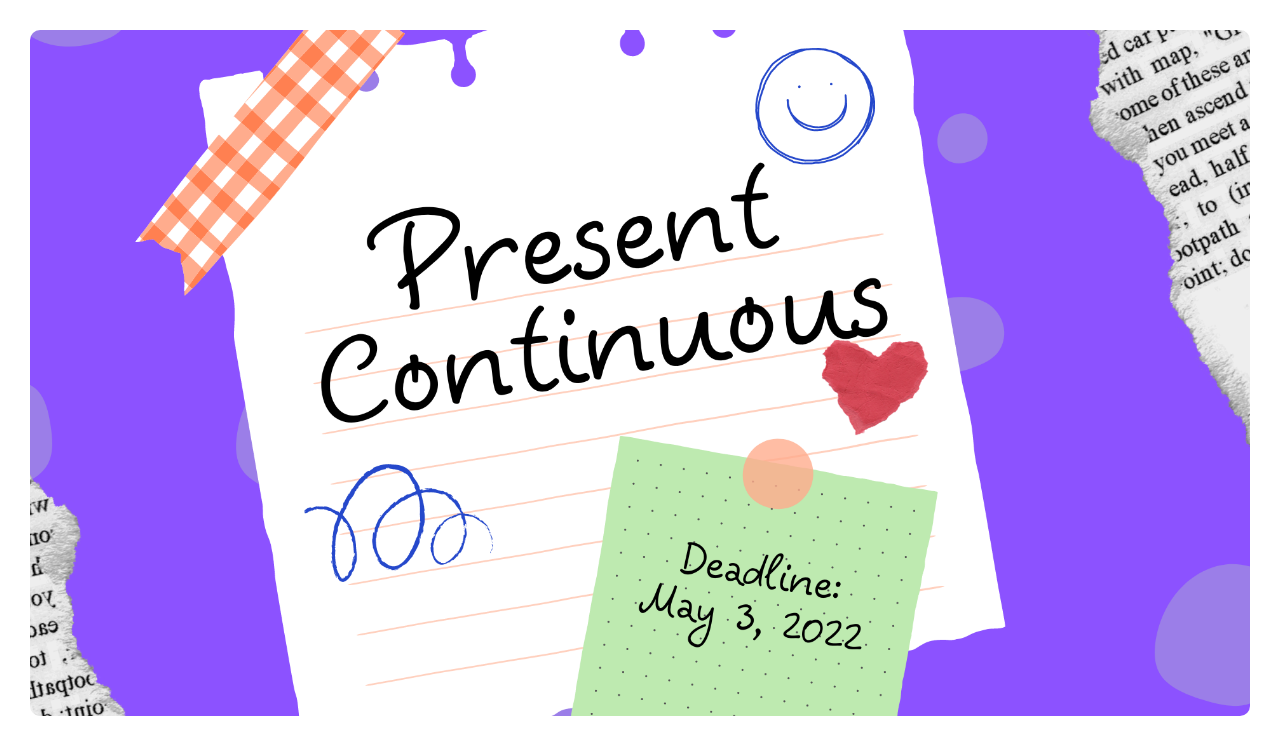
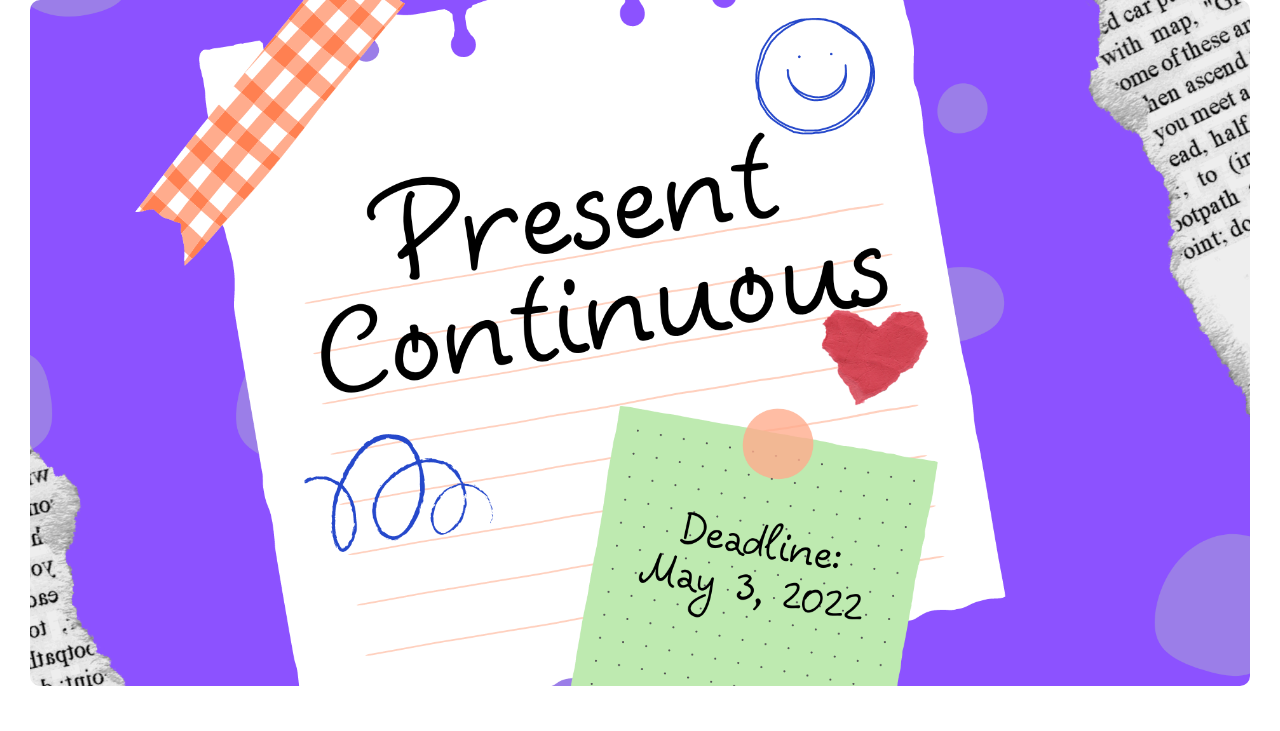
Before and after one commit to fairyvisuals/skilaalessons, a plain HTML site: page present-continous/index.html in a window 1280 px wide. Shown: the top 731 px of the page. Drawn offline with Linux system fonts and the light colour scheme.

Commit message:
prepared for downloading thumbnails

```diff
--- a/present-continous/index.html
+++ b/present-continous/index.html
@@ -23,9 +23,6 @@
 </head>
 <body>
 <style>
-body{
-    padding: 30px;
-}
 #Apu>fieldset { border:1px solid #000000; border-radius:5px; margin:1rem auto;padding:7px 4px;background-color:#e9edf5; width:100%; }.qnum{color:#ff0000;} #Apu>fieldset>h3{ margin:0px; margin-bottom:17px; margin-top:6px; font-size:15px; display:inline-block; max-width:80%!important; padding:5px; color:#000000;} #Apu>fieldset>span{ float:right; margin:0px; padding:0; font-size:10px; } .Aanswers { background-color: #cccccc;color:#000000;border:1px solid #0000ff;border-radius:4px; display: block; position: relative; cursor: pointer; padding: 0.55rem 1.05rem; margin: 0.25rem 0.5rem; max-width:99%; } #Apu input[type="radio"],#Apu>button { display: none; } :valid .Acorrect { background-color: rgba(61, 181, 64, 0.6) } :checked + .Aanswers { color: #ffffff; background-color: #c70000 } :checked + .Acorrect { background-color: #3db540; } :valid { -webkit-user-select: none; -moz-user-select: none; -ms-user-select: none; user-select: none } :valid + .Aanswers { pointer-events: none } #Apu{ counter-reset: quiz-score } :checked + .Acorrect { counter-increment: quiz-score } .score:after { content: counter(quiz-score) " Points Out Of " attr(data-question-count) "  !"} #Apu .Apuresult { display: none; } #Apu:valid .Apuresult { display: block;color:#0000ff;font-size:22px;margin-top:8px;text-align:center;}
 .quiz-start{ opacity: 1; transition: all .3s;
   -wekit-transition: all .3s;
@@ -34,7 +31,7 @@ background: linear-gradient(90deg, rgba(175,84,255,1) 0%, rgba(120,30,255,1) 100
 #Apu2>fieldset { border:1px solid #000000; border-radius:5px; margin:1rem auto;padding:7px 4px;background-color:#e9edf5; width:100%; }.qnum{color:#ff0000;} #Apu2>fieldset>h3{ margin:0px; margin-bottom:17px; margin-top:6px; font-size:15px; display:inline-block; max-width:80%!important; padding:5px; color:#000000;} #Apu2>fieldset>span{ float:right; margin:0px; padding:0; font-size:10px; } .Aaanswers { background-color: #cccccc;color:#000000;border:1px solid #0000ff;border-radius:4px; display: block; position: relative; cursor: pointer; padding: 0.55rem 1.05rem; margin: 0.25rem 0.5rem; max-width:99%; } #Apu2 input[type="radio"],#Apu2>button { display: none; } :valid .Acorrect { background-color: rgba(61, 181, 64, 0.6) } :checked + .Aaanswers { color: #ffffff; background-color: #c70000 } :checked + .Acorrect { background-color: #3db540; } :valid { -webkit-user-select: none; -moz-user-select: none; -ms-user-select: none; user-select: none } :valid + .Aaanswers { pointer-events: none } #Apu2{ counter-reset: quiz-score } :checked + .Acorrect { counter-increment: quiz-score } .score:after { content: counter(quiz-score) " Points Out Of " attr(data-question-count) "  !"} #Apu2 .Apu2result { display: none; } #Apu2:valid .Apu2result { display: block;color:#0000ff;font-size:22px;margin-top:8px;text-align:center;}
 </style>
 
-<center><img src="./ps.png" class="image" style="width: 100%"/></center>
+<center><img src="./thumbnail.png" class="image" style="width: 100%"/></center>
 <div id="main-title">
 <h1>Present Continuous<h1>
 </div>
```
Also changed, not shown: present-simple/index.html (+1 -4 lines), present-continous/thumbnail.png (renamed from present-continous/ps.png), present-simple/thumbnail.png (renamed from present-simple/ps.png).
